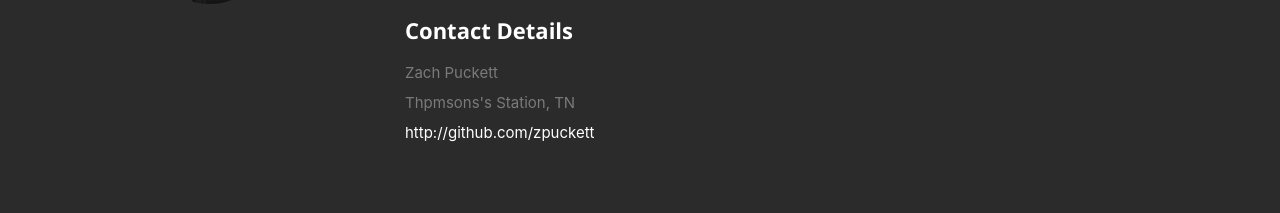
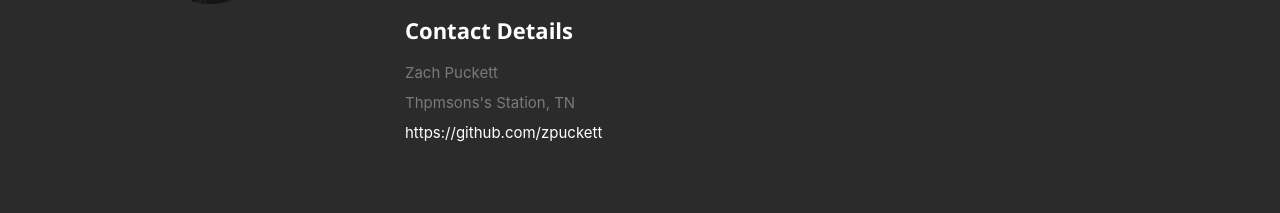
Before and after one commit to zpuckett/portfolio, a React (Create React App) app: page / in a window 1280 px wide. Shown: the part 1012-1225 px from the top of the page. Built offline with nearby package versions, Linux system fonts and the light colour scheme.

Commit message:
https adjustment

```diff
--- a/src/resumeData.js
+++ b/src/resumeData.js
@@ -11,18 +11,18 @@ let resumeData = {
         },
         {
           name:"github",
-          url:"http://github.com/zpuckett",
+          url:"https://github.com/zpuckett",
           className:"fa fa-github"
         },
         {
           name:"twitter",
-          url:"http://twitter.com/zpdrums",
+          url:"https://twitter.com/zpdrums",
           className:"fa fa-twitter"
         }
       ],
     aboutme:"I am currently finishing Vanderbilt Coding Bootcamp to be a full-stack devloper. I have a strong work ethic and a drive to be the best I can be.",
     address:"Thpmsons's Station, TN",
-    website:"http://github.com/zpuckett",
+    website:"https://github.com/zpuckett",
 
 
     skillsDescription:"My Skills include:",
@@ -57,7 +57,7 @@ let resumeData = {
       name:"YayNayz",
       description:"Voting/Polling App.",
       imgurl:"images/portfolio/yaynayz.gif",
-      url:"http://yaynayz.com"
+      url:"https://yaynayz.com"
       },
       {
       name: "Riddle Me This",
```
